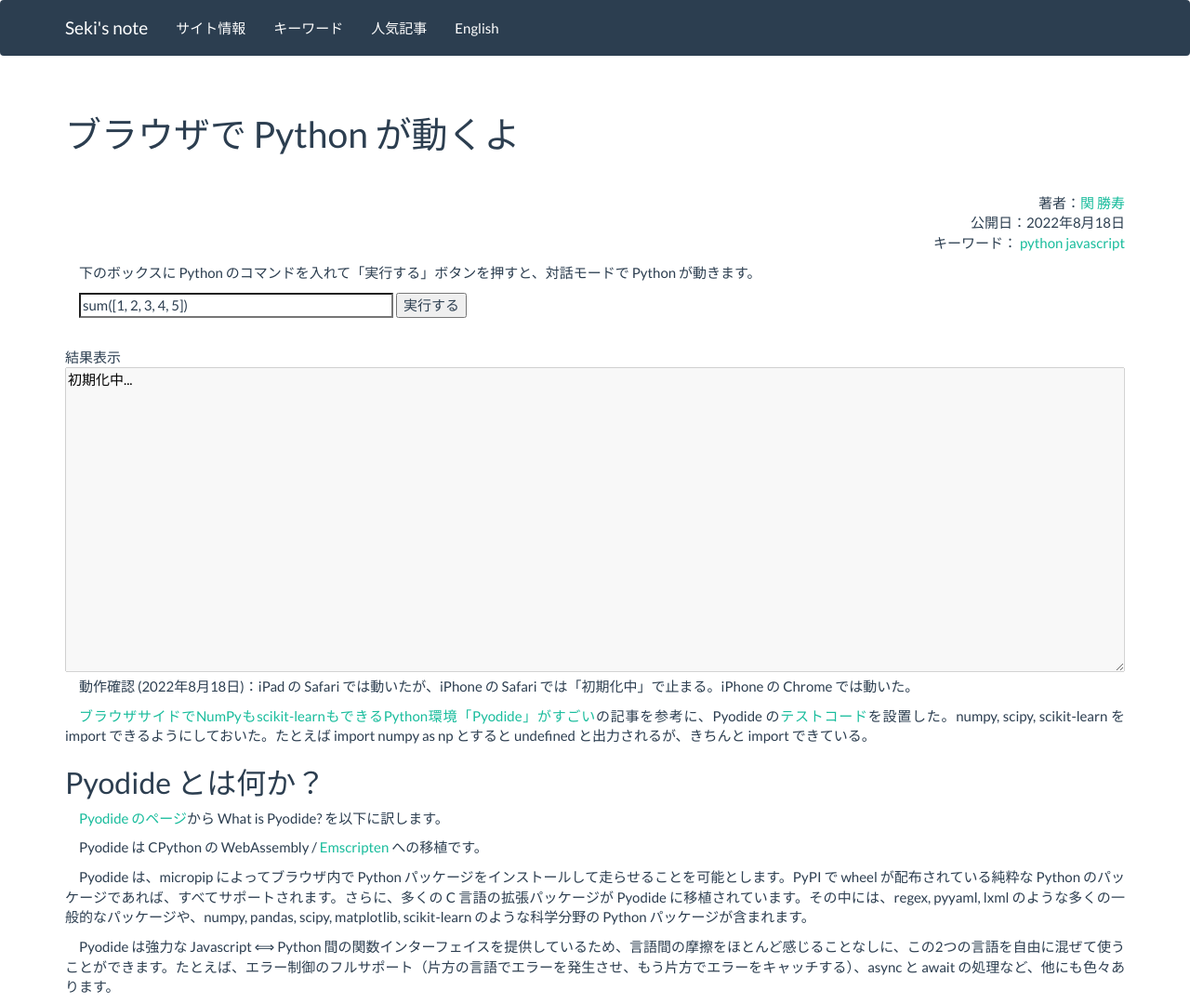
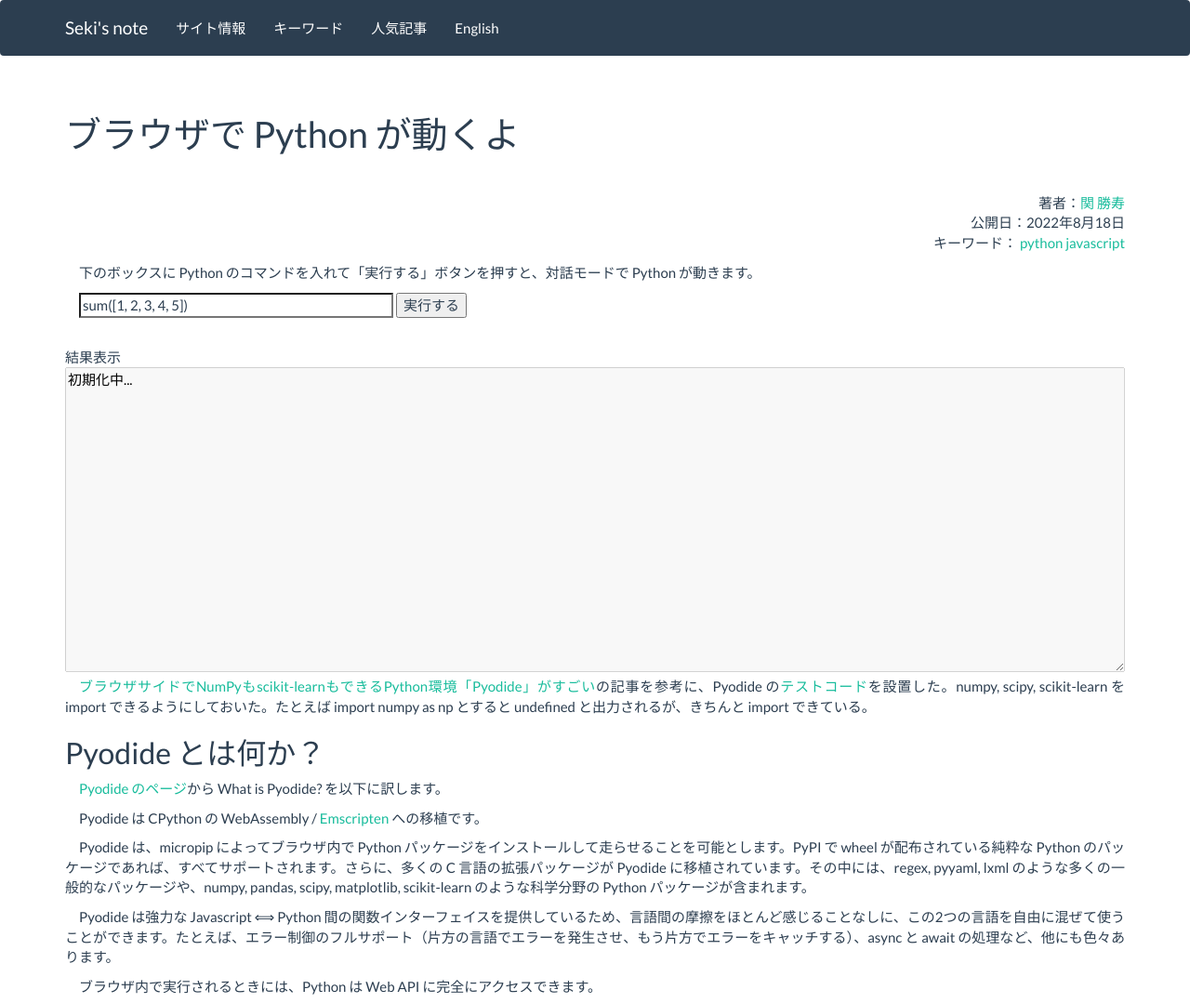
Before and after one commit to sekika/sekika.github.io, a Jekyll site: the page built from _posts/2022-08-18-Pyodide.md, in a window 1280 px wide, cut to the strip 0-1079 px from the top of the page. Shown: the whole strip at 93% size. Built offline with Jekyll 4.4.1, drawn with Linux system fonts in a browser that asks for light colours.

Commit message:
iPhone Safari のキャッシュを消したら動いた

```diff
--- a/_posts/2022-08-18-Pyodide.md
+++ b/_posts/2022-08-18-Pyodide.md
@@ -46,8 +46,6 @@ tag:
     }
 </script>
 
-動作確認 (2022年8月18日)：iPad の Safari では動いたが、iPhone の Safari では「初期化中」で止まる。iPhone の Chrome では動いた。
-
 [ブラウザサイドでNumPyもscikit-learnもできるPython環境「Pyodide」がすごい](https://zenn.dev/bluepost/articles/93d1fa8eabce99)の記事を参考に、Pyodide の[テストコード](https://pyodide.org/en/stable/usage/quickstart.html#alternative-example)を設置した。numpy, scipy, scikit-learn を import できるようにしておいた。たとえば import numpy as np とすると undefined と出力されるが、きちんと import できている。
 
 ## Pyodide とは何か？
```
Also changed, not shown: _posts/2022-08-19-sudoku.md (+0 -2 lines).
